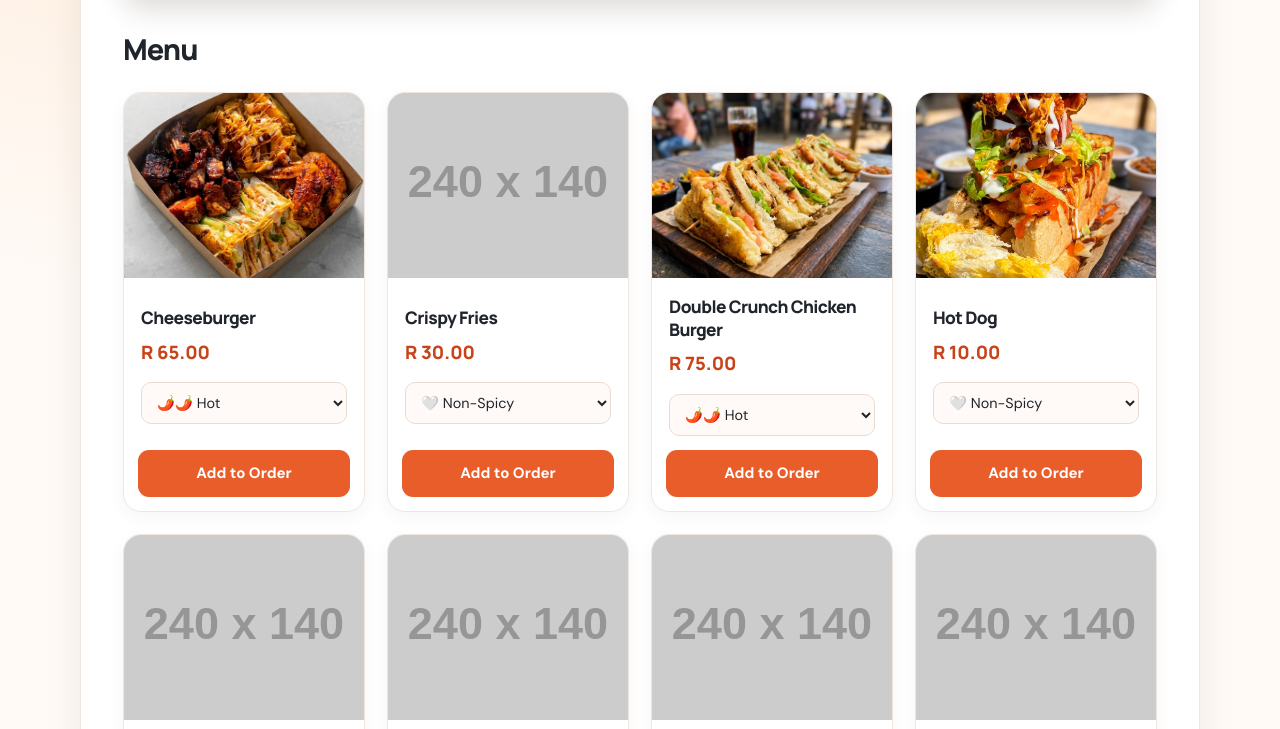
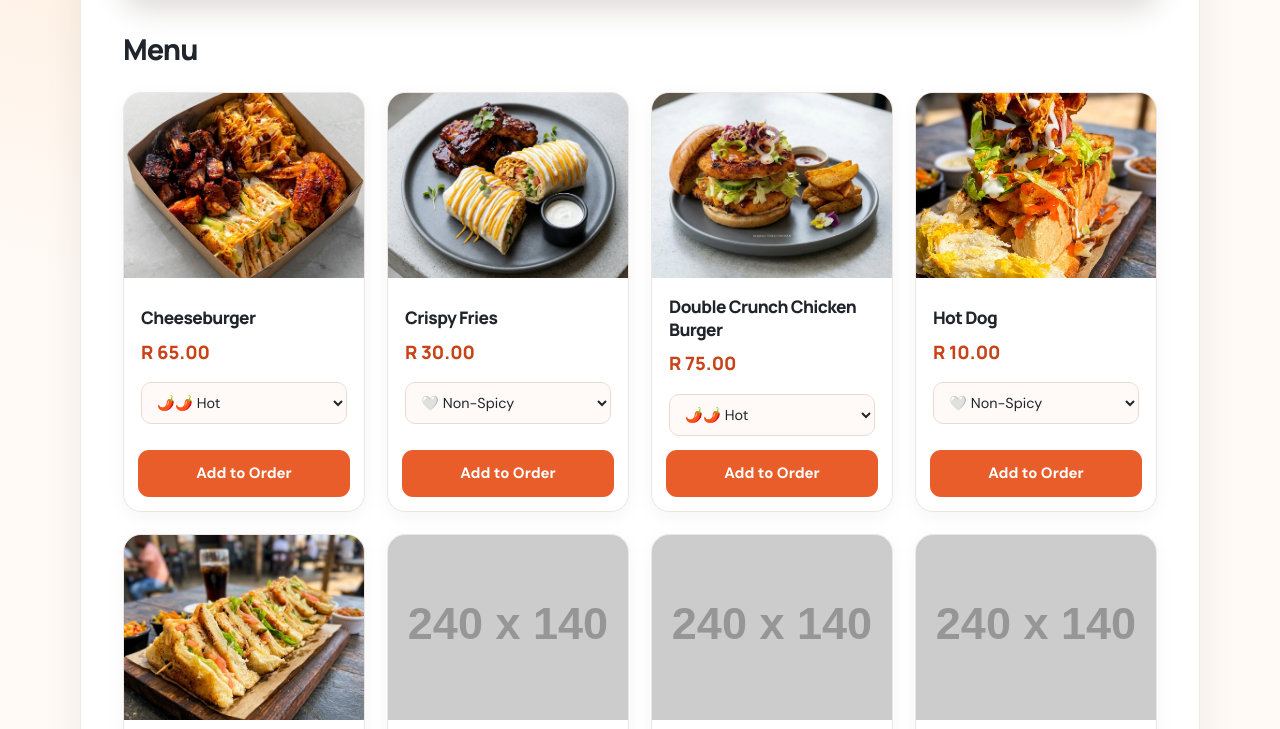
Before and after one commit to Simphiwe13/simbite, a plain HTML site: page index.html in a window 1280 px wide. Shown: the part 195-924 px from the top of the page. Drawn offline with Linux system fonts and the light colour scheme; placeholder pictures from the web are drawn by us.

Commit message:
Update index.html

```diff
--- a/index.html
+++ b/index.html
@@ -281,7 +281,7 @@
 
         <!-- Crispy Fries -->
         <div class="menu-item">
-            <img src="fries.jpg" alt="Crispy Fries" onerror="this.src='https://via.placeholder.com/240x140?text=Crispy+Fries'">
+            <img src="wrapribs.jpg" alt="Crispy Fries" onerror="this.src='https://via.placeholder.com/240x140?text=Crispy+Fries'">
             <div class="menu-content">
                 <h3>Crispy Fries</h3>
                 <p>R 30.00</p>
@@ -297,7 +297,7 @@
 
         <!-- Double Crunch Chicken Burger -->
         <div class="menu-item">
-            <img src="sandwich.jpg" alt="Double Crunch Chicken Burger" onerror="this.src='https://via.placeholder.com/240x140?text=Chicken+Burger'">
+            <img src="burgerdouble.jpg" alt="Double Crunch Chicken Burger" onerror="this.src='https://via.placeholder.com/240x140?text=Chicken+Burger'">
             <div class="menu-content">
                 <h3>Double Crunch Chicken Burger</h3>
                 <p>R 75.00</p>
@@ -329,7 +329,7 @@
 
         <!-- Fully Loaded Hot Dog -->
         <div class="menu-item">
-            <img src="loaded-hotdog.jpg" alt="Fully Loaded Hot Dog" onerror="this.src='https://via.placeholder.com/240x140?text=Fully+Loaded+Hot+Dog'">
+            <img src="sandwich.jpg" alt="Fully Loaded Hot Dog" onerror="this.src='https://via.placeholder.com/240x140?text=Fully+Loaded+Hot+Dog'">
             <div class="menu-content">
                 <h3>Fully Loaded Hot Dog</h3>
                 <p>R 15.00</p>
```
